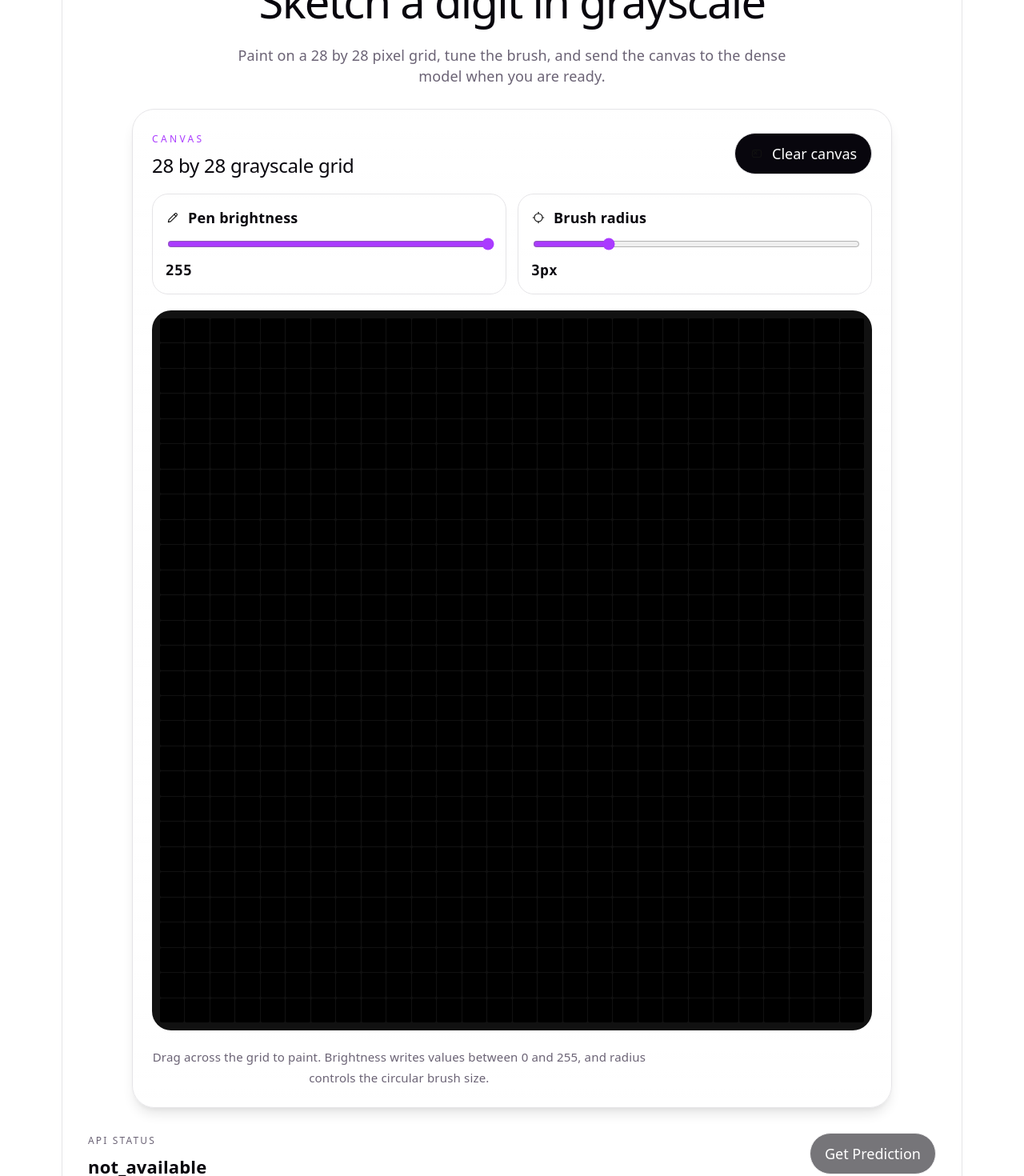
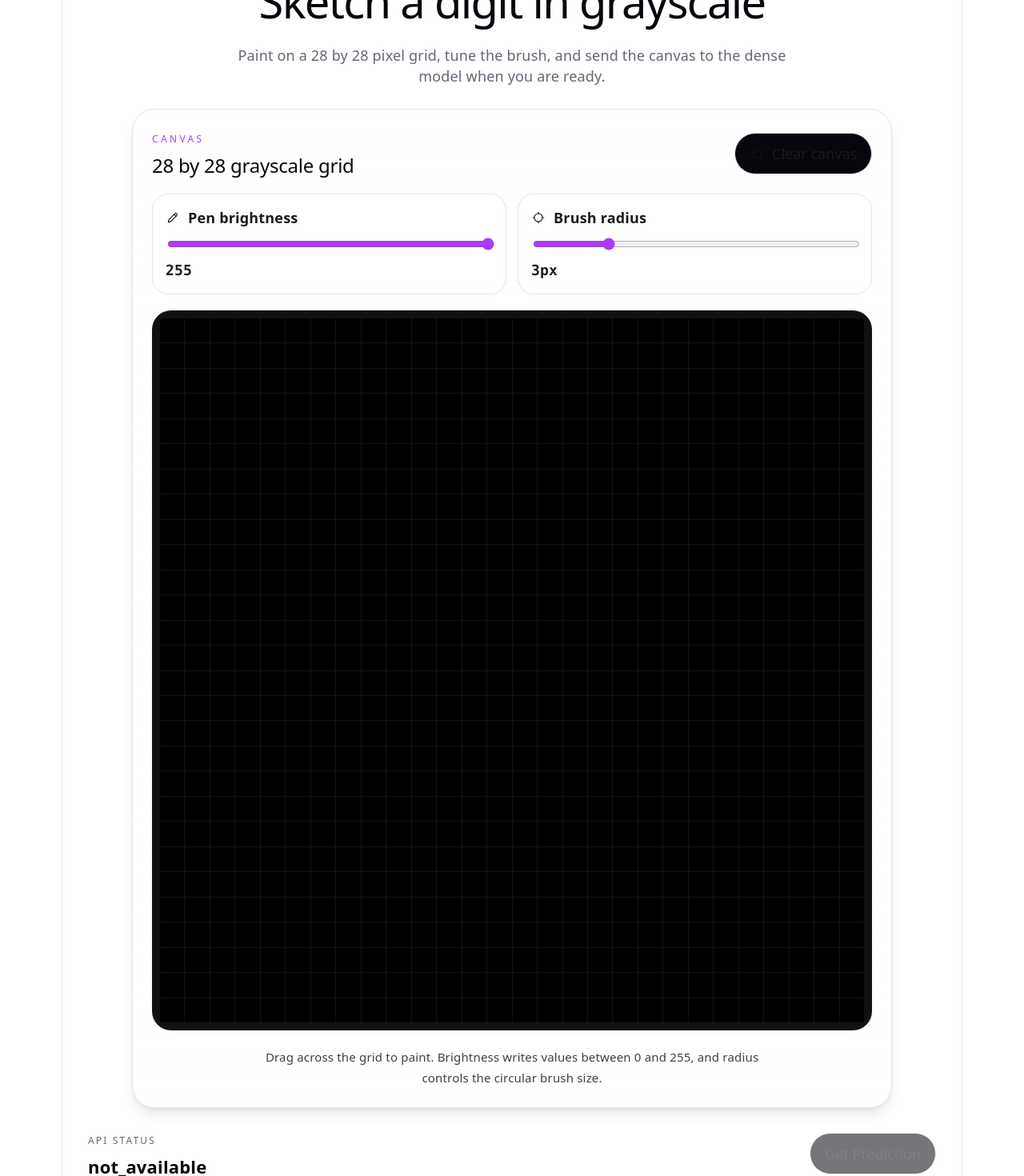
Before and after one commit to WyattBridges/DigitIdentifierApp, a React (Vite) app in the folder web_app/: page / in a window 1280 px wide. Shown: the part 120-1590 px from the top of the page at 80% size. Built offline with nearby package versions, Linux system fonts and the light colour scheme; no server answers.

Commit message:
Update App.css
Adjusted text colors in the grayscale painter for greater visibility.

```diff
--- a/web_app/src/App.css
+++ b/web_app/src/App.css
@@ -204,6 +204,7 @@
   backdrop-filter: blur(14px);
   display: grid;
   gap: 20px;
+  color: #1b1b1f;
 }
 
 .painter__header {
@@ -222,7 +223,7 @@
 .app-shell__predict {
   border: 1px solid var(--border);
   background: var(--text-h);
-  color: #fff;
+  color: #1b1b1f;
   border-radius: 999px;
   padding: 12px 18px;
   font: inherit;
@@ -274,7 +275,7 @@
   align-items: center;
   gap: 10px;
   font-weight: 600;
-  color: var(--text-h);
+  color: #1b1b1f;
 }
 
 .painter__control input[type="range"] {
@@ -283,7 +284,7 @@
 }
 
 .painter__control strong {
-  color: var(--text-h);
+  color: #1b1b1f;
   font-family: var(--mono);
 }
 
@@ -306,8 +307,9 @@
 }
 
 .painter__hint {
-  margin: 0;
+  margin-inline: auto;
   font-size: 15px;
+  color: #3f3f46;
 }
 
 .app-shell__footer {
```
